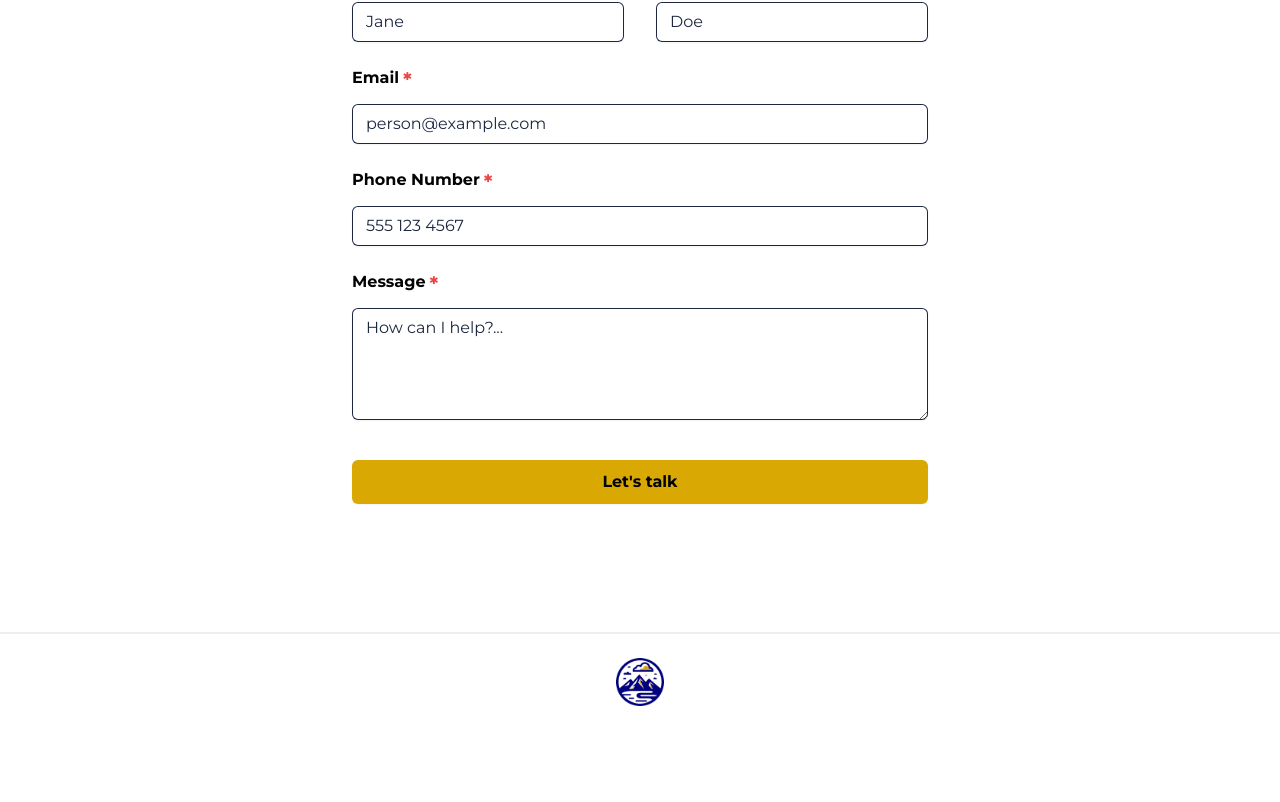
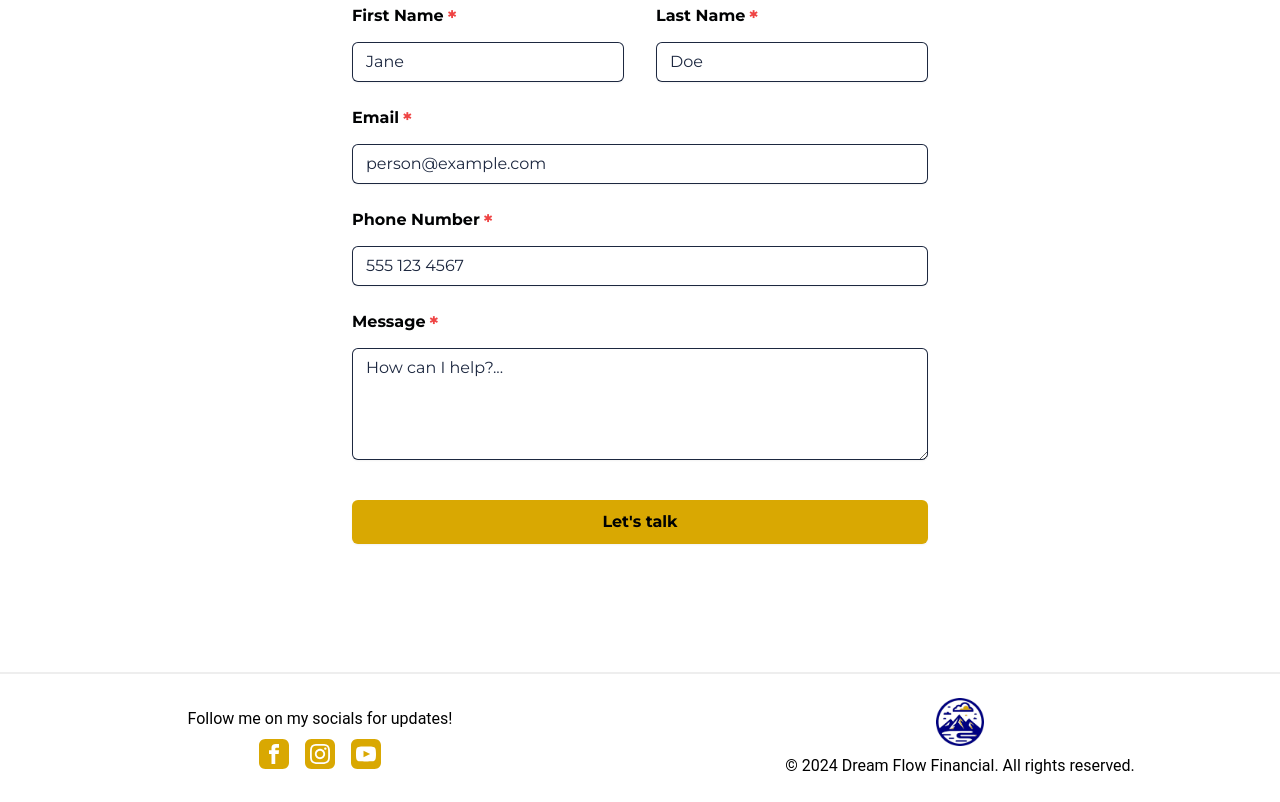
Before and after one commit to TravisAlstrand/dream_flow_financial, a React (Vite) app: page /services in a window 1280 px wide. Shown: the part 2992-3794 px from the top of the page. Before the commit the page ends 3722 px from the top, so only its background shows below. Built offline with nearby package versions, Linux system fonts and the light colour scheme; a web font is replaced by a local one.

Commit message:
added socials to footer

```diff
--- /dev/null
+++ b/src/assets/FacebookIcon.jsx
@@ -0,0 +1,22 @@
+export default function FacebookIcon() {
+  return (
+    <a
+      href="https://www.facebook.com/dreamflow.financial.coaching"
+      target="_blank"
+      rel="noreferrer"
+    >
+      <svg
+        xmlns="http://www.w3.org/2000/svg"
+        width="30"
+        height="30"
+        viewBox="0 0 24 24"
+        className="social-svg"
+      >
+        <path
+          fill="#D9A802"
+          d="M19 0h-14c-2.761 0-5 2.239-5 5v14c0 2.761 2.239 5 5 5h14c2.762 0 5-2.239 5-5v-14c0-2.761-2.238-5-5-5zm-3 7h-1.924c-.615 0-1.076.252-1.076.889v1.111h3l-.238 3h-2.762v8h-3v-8h-2v-3h2v-1.923c0-2.022 1.064-3.077 3.461-3.077h2.539v3z"
+        />
+      </svg>
+    </a>
+  );
+}
--- /dev/null
+++ b/src/assets/InstagramIcon.jsx
@@ -0,0 +1,22 @@
+export default function InstagramIcon() {
+  return (
+    <a
+      href="https://www.instagram.com/dreamflowfinancial?igsh=OGQ5ZDc2ODk2ZA%3D%3D&utm_source=qr"
+      target="_blank"
+      rel="noreferrer"
+    >
+      <svg
+        xmlns="http://www.w3.org/2000/svg"
+        width="30"
+        height="30"
+        viewBox="0 0 24 24"
+        className="social-svg"
+      >
+        <path
+          fill="#D9A802"
+          d="M15.233 5.488c-.843-.038-1.097-.046-3.233-.046s-2.389.008-3.232.046c-2.17.099-3.181 1.127-3.279 3.279-.039.844-.048 1.097-.048 3.233s.009 2.389.047 3.233c.099 2.148 1.106 3.18 3.279 3.279.843.038 1.097.047 3.233.047 2.137 0 2.39-.008 3.233-.046 2.17-.099 3.18-1.129 3.279-3.279.038-.844.046-1.097.046-3.233s-.008-2.389-.046-3.232c-.099-2.153-1.111-3.182-3.279-3.281zm-3.233 10.62c-2.269 0-4.108-1.839-4.108-4.108 0-2.269 1.84-4.108 4.108-4.108s4.108 1.839 4.108 4.108c0 2.269-1.839 4.108-4.108 4.108zm4.271-7.418c-.53 0-.96-.43-.96-.96s.43-.96.96-.96.96.43.96.96-.43.96-.96.96zm-1.604 3.31c0 1.473-1.194 2.667-2.667 2.667s-2.667-1.194-2.667-2.667c0-1.473 1.194-2.667 2.667-2.667s2.667 1.194 2.667 2.667zm4.333-12h-14c-2.761 0-5 2.239-5 5v14c0 2.761 2.239 5 5 5h14c2.762 0 5-2.239 5-5v-14c0-2.761-2.238-5-5-5zm.952 15.298c-.132 2.909-1.751 4.521-4.653 4.654-.854.039-1.126.048-3.299.048s-2.444-.009-3.298-.048c-2.908-.133-4.52-1.748-4.654-4.654-.039-.853-.048-1.125-.048-3.298 0-2.172.009-2.445.048-3.298.134-2.908 1.748-4.521 4.654-4.653.854-.04 1.125-.049 3.298-.049s2.445.009 3.299.048c2.908.133 4.523 1.751 4.653 4.653.039.854.048 1.127.048 3.299 0 2.173-.009 2.445-.048 3.298z"
+        />
+      </svg>
+    </a>
+  );
+}
--- /dev/null
+++ b/src/assets/YoutubeIcon.jsx
@@ -0,0 +1,22 @@
+export default function YoutubeIcon() {
+  return (
+    <a
+      href="https://www.youtube.com/@DreamFlowFinancial"
+      target="_blank"
+      rel="noreferrer"
+    >
+      <svg
+        xmlns="http://www.w3.org/2000/svg"
+        width="30"
+        height="30"
+        viewBox="0 0 24 24"
+        className="social-svg"
+      >
+        <path
+          fill="#D9A802"
+          d="M10 9.333l5.333 2.662-5.333 2.672v-5.334zm14-4.333v14c0 2.761-2.238 5-5 5h-14c-2.761 0-5-2.239-5-5v-14c0-2.761 2.239-5 5-5h14c2.762 0 5 2.239 5 5zm-4 7c-.02-4.123-.323-5.7-2.923-5.877-2.403-.164-7.754-.163-10.153 0-2.598.177-2.904 1.747-2.924 5.877.02 4.123.323 5.7 2.923 5.877 2.399.163 7.75.164 10.153 0 2.598-.177 2.904-1.747 2.924-5.877z"
+        />
+      </svg>
+    </a>
+  );
+}
--- /dev/null
+++ b/src/components/CalendlyLink.jsx
@@ -0,0 +1,14 @@
+import { PopupWidget } from "react-calendly";
+
+export default function CalendlyLink() {
+  return (
+    <PopupWidget
+      url="https://calendly.com/dreamflowfinancial/financial-coaching-session"
+      rootElement={document.getElementById("root")}
+      text="Book Now"
+      textColor="#ffffff"
+      color="#D9A802"
+      styles={"left: 0;"}
+    />
+  );
+}
--- a/src/components/Footer.jsx
+++ b/src/components/Footer.jsx
@@ -1,10 +1,22 @@
+import FacebookIcon from "../assets/FacebookIcon";
+import InstagramIcon from "../assets/InstagramIcon";
+import YoutubeIcon from "../assets/YoutubeIcon";
+
 export default function Footer() {
   return (
-    <footer className="border-t-2">
-      <div className="flex flex-col items-center justify-center p-6 lg:px-8">
+    <footer className="flex flex-col items-center border-t-2 lg:flex-row">
+      <div className="mb-6 flex flex-col items-center justify-center pt-6 lg:w-[50%]">
+        <span className="mb-2">Follow me on my socials for updates!</span>
+        <div className="flex gap-4">
+          <FacebookIcon />
+          <InstagramIcon />
+          <YoutubeIcon />
+        </div>
+      </div>
+      <div className="flex flex-col items-center p-6 lg:w-[50%] lg:px-8">
         <a
           href="/"
-          className="focus-styles rounded-md focus-visible:outline-primary"
+          className="focus-styles mb-2 rounded-md focus-visible:outline-primary"
         >
           <span className="sr-only">Dream Flow Financial</span>
           <img
@@ -13,6 +25,9 @@ export default function Footer() {
             alt="business logo"
           />
         </a>
+        <span className="text-center">
+          &copy; 2024 Dream Flow Financial. All rights reserved.
+        </span>
       </div>
     </footer>
   );
--- a/src/components/homepage/Hero.jsx
+++ b/src/components/homepage/Hero.jsx
@@ -1,6 +1,7 @@
 import { useRef } from "react";
 import { useInView } from "framer-motion";
-import { PopupWidget } from "react-calendly";
+
+import CalendlyLink from "../CalendlyLink";
 
 export default function Hero({ height }) {
   const ref = useRef(null);
@@ -29,14 +30,7 @@ export default function Hero({ height }) {
             Gain peace of mind and achieve your financial goals.
           </p>
           <div className="flex items-center justify-center gap-x-6 rounded-b-lg p-10">
-            <PopupWidget
-              url="https://calendly.com/dreamflowfinancial/financial-coaching-session"
-              rootElement={document.getElementById("root")}
-              text="Click here to schedule!"
-              textColor="#ffffff"
-              color="#D9A802"
-              styles={"left: 0;"}
-            />
+            <CalendlyLink />
             {/* <a
               href="#contact"
               className="rounded-md bg-secondary px-3.5 py-2.5 font-semibold text-ltrGray-dark shadow-sm transition-colors duration-300 hover:bg-secondary-light focus-visible:outline focus-visible:outline-2 focus-visible:outline-offset-2 focus-visible:outline-primary"
--- a/src/components/servicespage/Services.jsx
+++ b/src/components/servicespage/Services.jsx
@@ -1,6 +1,5 @@
 import { useRef } from "react";
 import { useInView } from "framer-motion";
-import { PopupWidget } from "react-calendly";
 import {
   BanknotesIcon,
   ChartBarIcon,
@@ -11,6 +10,7 @@ import {
 } from "@heroicons/react/24/outline";
 
 import Header from "../Header";
+import CalendlyLink from "../CalendlyLink";
 import Contact from "../contactform/Contact";
 import Footer from "../Footer";
 
@@ -79,6 +79,9 @@ export default function ServicesPage() {
           <h2 className="mb-10 font-heading text-2xl font-semibold leading-7 text-primary">
             Welcome to Dream Flow 1 on 1 Financial Coaching Services!
           </h2>
+          <div className="mb-10 flex justify-center">
+            <CalendlyLink />
+          </div>
           <p className="mb-10 text-lg leading-8 text-ltrGray">
             At Dream Flow Financial Coaching, we understand that everyone&apos;s
             financial situation is unique. That&apos;s why we offer personalized
@@ -91,16 +94,6 @@ export default function ServicesPage() {
             a specific goal, or need help creating a budget, Micheal will
             provide you with the knowledge, tools, and support to thrive.
           </p>
-          <div className="flex justify-center">
-            <PopupWidget
-              url="https://calendly.com/dreamflowfinancial/financial-coaching-session"
-              rootElement={document.getElementById("root")}
-              text="Click here to schedule!"
-              textColor="#ffffff"
-              color="#D9A802"
-              styles={"left: 0;"}
-            />
-          </div>
         </section>
         <section
           ref={ref2}
@@ -156,14 +149,7 @@ export default function ServicesPage() {
             your financial life and flow into the life of your dreams!
           </p>
           <div className="flex justify-center">
-            <PopupWidget
-              url="https://calendly.com/dreamflowfinancial/financial-coaching-session"
-              rootElement={document.getElementById("root")}
-              text="Click here to schedule!"
-              textColor="#ffffff"
-              color="#D9A802"
-              styles={"left: 0;"}
-            />
+            <CalendlyLink />
           </div>
         </section>
         <Contact />
--- /dev/null
+++ b/src/components/testimonialspage/NoVideoTestimonialCard.jsx
@@ -0,0 +1,23 @@
+import { useRef } from "react";
+import { useInView } from "framer-motion";
+
+export default function NoVideoTestimonialCard({ name, fullQuote }) {
+  const ref = useRef(null);
+  const isInView = useInView(ref);
+
+  return (
+    <section
+      className="mx-auto mt-24 max-w-3xl flex-col px-4 pb-4 pt-8 sm:pb-12 lg:flex lg:max-h-[450px]"
+      ref={ref}
+      style={{
+        opacity: isInView ? 1 : 0,
+        transition: "all 0.4s cubic-bezier(0.17, 0.55, 0.55, 1) 0.2s",
+      }}
+    >
+      <h2 className="mb-12 border-b-2 border-secondary pb-4 font-heading text-4xl font-bold text-primary">
+        {name}
+      </h2>
+      <q className="text-ltrGray">{fullQuote}</q>
+    </section>
+  );
+}
--- a/src/components/testimonialspage/TestimonialsPage.jsx
+++ b/src/components/testimonialspage/TestimonialsPage.jsx
@@ -2,11 +2,15 @@ import { useRef } from "react";
 import { useInView } from "framer-motion";
 
 import Header1 from "../Header";
-import TestimonialCard from "./TestimonialCard";
+import VideoTestimonialCard from "./VideoTestimonialCard";
 import Footer from "../Footer";
 import Contact from "../contactform/Contact";
 
-import { fullTestimonials } from "../../json/testimonials.json";
+import {
+  videoTestimonials,
+  noVideoTestimonials,
+} from "../../json/testimonials.json";
+import NoVideoTestimonialCard from "./NoVideoTestimonialCard";
 
 export default function TestimonialsPage() {
   const ref = useRef(null);
@@ -26,12 +30,22 @@ export default function TestimonialsPage() {
         <h1 className="mb-16 font-heading text-4xl font-bold tracking-tight text-primary underline decoration-secondary sm:text-6xl">
           Testimonials
         </h1>
-        {fullTestimonials.map((testimonial, index) => {
+        {videoTestimonials.map((testimonial, index) => {
           return (
-            <TestimonialCard
+            <VideoTestimonialCard
               name={testimonial.name}
               src={testimonial.src}
               quotes={testimonial.quotes}
+              fullQuote={testimonial.fullQuote}
+              key={index}
+            />
+          );
+        })}
+        {noVideoTestimonials.map((testimonial, index) => {
+          return (
+            <NoVideoTestimonialCard
+              name={testimonial.name}
+              fullQuote={testimonial.fullQuote}
               key={index}
             />
           );
--- a/src/components/testimonialspage/TestimonialCard.jsx
+++ b/src/components/testimonialspage/VideoTestimonialCard.jsx
@@ -4,7 +4,7 @@ import { useInView } from "framer-motion";
 import TestimonialQuote from "./TestimonialQuote";
 import TestimonialVideo from "./TestimonialVideo";
 
-export default function TestimonialCard({ name, src, quotes }) {
+export default function VideoTestimonialCard({ name, src, quotes }) {
   const ref = useRef(null);
   const isInView = useInView(ref);
 
--- a/src/index.css
+++ b/src/index.css
@@ -21,8 +21,30 @@
 
 .calendly-badge-widget .calendly-badge-content {
   font-family: "Montserrat", sans-serif !important;
+  padding: 0.625rem 0.75rem !important;
   font-size: 1rem !important;
-  padding: 0.625rem 0.75rem !important;
   line-height: 1.5rem !important;
+  color: #010203 !important;
   border-radius: 6px !important;
+  transition: background 0.3s ease;
 }
+
+.calendly-badge-content:hover {
+  background: #ffc500 !important;
+}
+
+a .social-svg > path {
+  transition: fill 0.3s ease;
+}
+
+a .social-svg {
+  transition: transform 0.3s ease;
+}
+
+a:hover .social-svg > path {
+  fill: #ffc500;
+}
+
+a:hover .social-svg {
+  transform: scale(1.2);
+}
```
Also changed, not shown: src/json/testimonials.json (+14 -12 lines).
